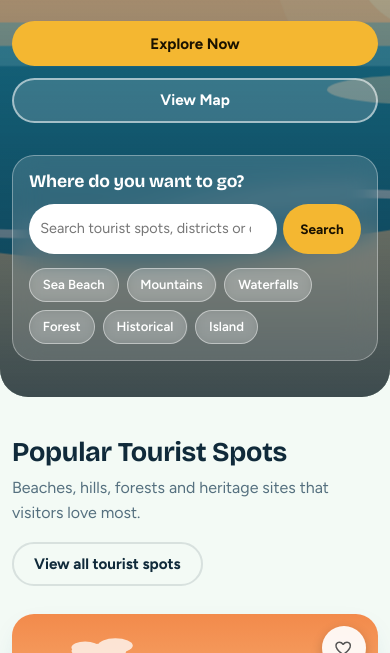
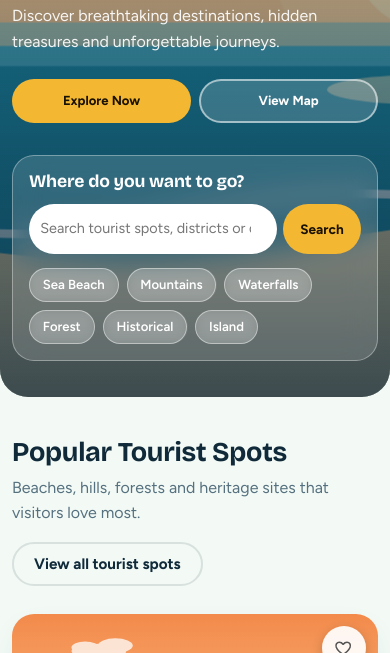
Before and after one commit to swemarma580-dev/explore-bangladesh, a website: page index.html in a window 390 px wide. Shown: the part 447-1100 px from the top of the page. Drawn offline with nearby package versions, Linux system fonts and the light colour scheme; no server answers.

Commit message:
Update responsive.css

```diff
--- a/css/responsive.css
+++ b/css/responsive.css
@@ -372,11 +372,16 @@
   }
 
 
+  /* Explore Now / View Map stay side by side, one row, on mobile too */
+  .hero__ctas {
+    flex-wrap: nowrap;
+  }
+
+
   .hero__ctas .eb-btn {
-    flex:
-      1
-      1
-      140px;
+    flex: 1 1 140px;
+
+    min-width: 0;
   }
 
 
@@ -619,8 +624,27 @@
   }
 
 
+  /* Keep Explore Now / View Map on one row even on the smallest phones —
+     they shrink and lose some padding instead of stacking full-width. */
+  .hero__ctas {
+    flex-wrap: nowrap;
+
+    gap: 0.5rem;
+  }
+
+
   .hero__ctas .eb-btn {
-    flex-basis: 100%;
+    flex: 1 1 0;
+
+    min-width: 0;
+
+    padding-left: 0.8rem;
+
+    padding-right: 0.8rem;
+
+    font-size: 0.82rem;
+
+    white-space: nowrap;
   }
 
 
```
